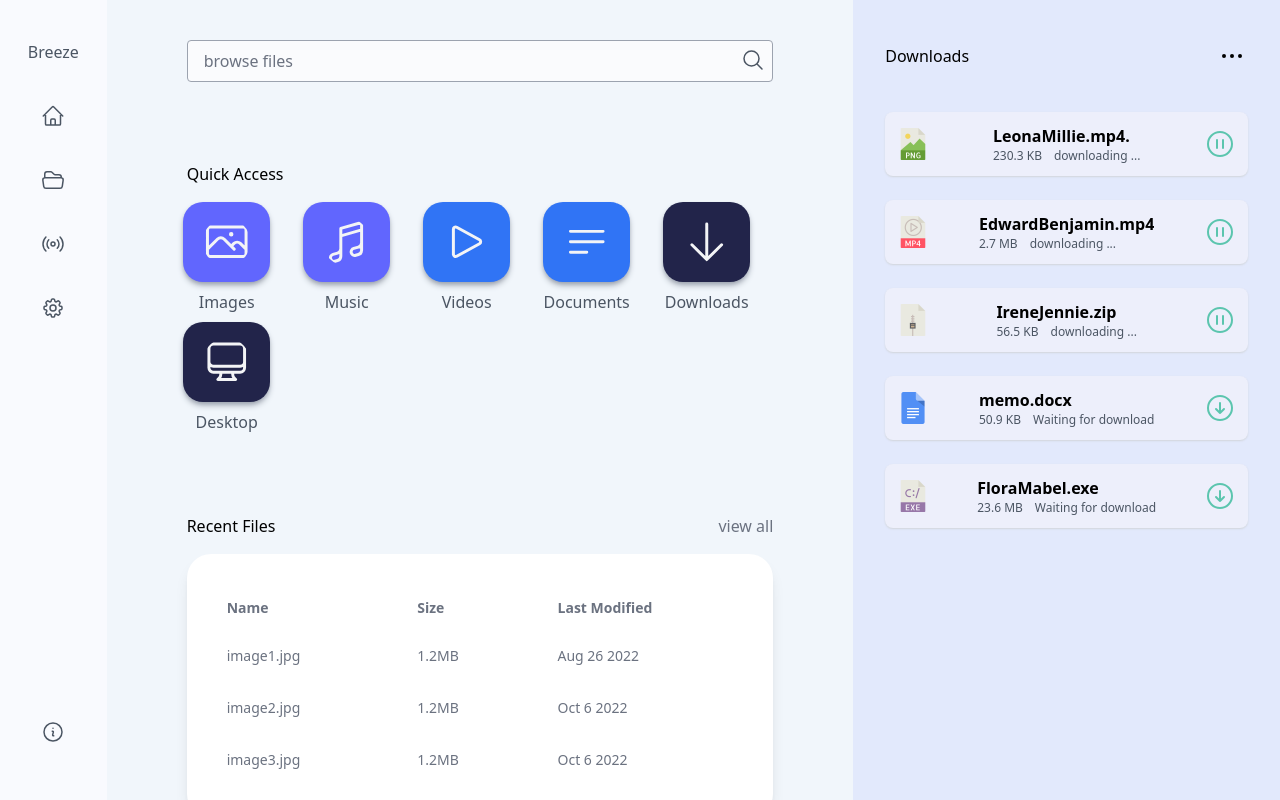
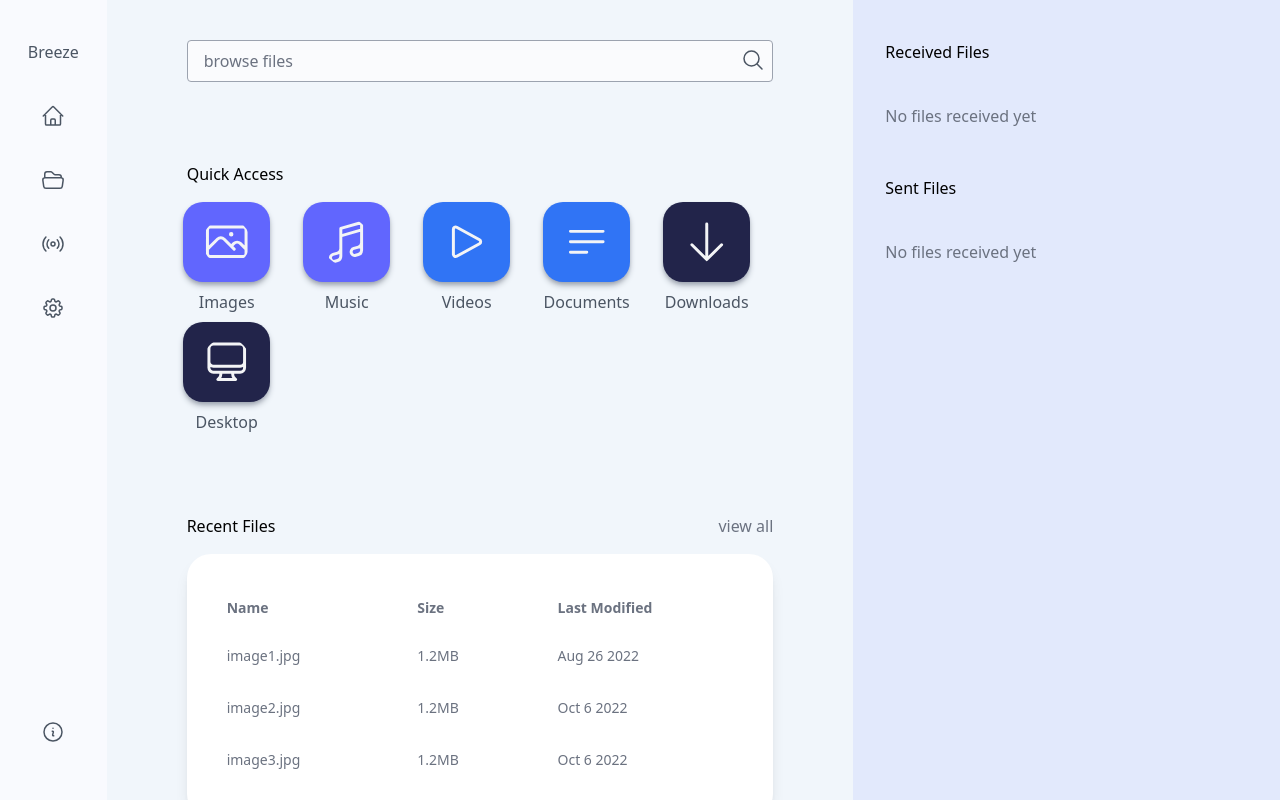
Before and after one commit to hurovroman/tauri_filesync, a Next.js app: page / in a window 1280 px wide. Built offline with nearby package versions, Linux system fonts and the light colour scheme.

Commit message:
removed dead code

```diff
--- a/src/components/AppAside.tsx
+++ b/src/components/AppAside.tsx
@@ -2,30 +2,13 @@ import FileCard, { FileInterface } from "./FileCard";
 
 
 const sampleFIles: FileInterface[] = [
-    {
+  /*   {
         fileType: "png",
         fileName: "LeonaMillie.mp4.",
         fileSize: 235809,
         downloadInProgress: true
     },
-    {
-        fileType: "mp4",
-        fileName: "EdwardBenjamin.mp4",
-        fileSize: 2794089,
-        downloadInProgress: true
-    },
-    {
-        fileType: "zip",
-        fileName: "IreneJennie.zip",
-        fileSize: 57889,
-        downloadInProgress: true
-    },
-   /*  {
-        fileType: "xls",
-        fileName: "IreneJennie.xls",
-        fileSize: 57889,
-        downloadInProgress: true
-    }, */
+
     {
         fileType: "docs",
         fileName: "memo.docx",
@@ -37,16 +20,14 @@ const sampleFIles: FileInterface[] = [
         fileName: "FloraMabel.exe",
         fileSize: 24790181,
         downloadInProgress: false
-    }
+    } */
 ]
 export default function Aside() {
     return (
         <aside className='col-span-4 pt-10 px-8  bg-[rgba(226,233,252,255)]   dark:border-l-mirage-x-700 dark:border-l dark:bg-mirage-600' >
             <h2 className='font-medium dark:text-gray-400 flex items-center justify-between mb-10'>
-                Downloads
-                <svg xmlns="http://www.w3.org/2000/svg" fill="none" viewBox="0 0 24 24" strokeWidth={1.5} stroke="currentColor" className="w-8 h-8 font-extrabold">
-                    <path strokeLinecap="round" strokeLinejoin="round" d="M6.75 12a.75.75 0 11-1.5 0 .75.75 0 011.5 0zM12.75 12a.75.75 0 11-1.5 0 .75.75 0 011.5 0zM18.75 12a.75.75 0 11-1.5 0 .75.75 0 011.5 0z" />
-                </svg>
+                Received Files
+
             </h2>
             {
                 /**
@@ -55,7 +36,23 @@ export default function Aside() {
                  */
             }
             {
-                sampleFIles.map((file, index) => (
+                sampleFIles.length == 0 ? <p className='text-gray-500 dark:text-gray-400'>No files received yet</p> : sampleFIles.map((file, index) => (
+                    <FileCard key={index} fileType={file.fileType} fileName={file.fileName} fileSize={file.fileSize} downloadInProgress={file.downloadInProgress} />
+                ))
+            }
+
+            <h2 className='font-medium mt-12 dark:text-gray-400 flex items-center justify-between mb-10'>
+                Sent Files
+
+            </h2>
+            {
+                /**
+                 * use state management to display files here
+                 * a procedure to determine the file type too and the right file icon should be aded
+                 */
+            }
+            {
+                sampleFIles.length == 0 ? <p className='text-gray-500 dark:text-gray-400'>No files received yet</p> : sampleFIles.map((file, index) => (
                     <FileCard key={index} fileType={file.fileType} fileName={file.fileName} fileSize={file.fileSize} downloadInProgress={file.downloadInProgress} />
                 ))
             }
--- a/src/components/AppNavigation.tsx
+++ b/src/components/AppNavigation.tsx
@@ -1,16 +1,17 @@
-import Home from '@/pages/home'
+// import Home from '@/pages/home'
 import { Cog8ToothIcon, HomeIcon, FolderOpenIcon, InformationCircleIcon } from '@heroicons/react/24/outline'
 import AppLogo from './AppLogo'
-import Link from 'next/link'
 import { DialogFilter, message } from '@tauri-apps/api/dialog';
 import { open } from '@tauri-apps/api/dialog';
-import { appDir } from '@tauri-apps/api/path';
 import { invoke } from '@tauri-apps/api/tauri';
-import { useState, useEffect } from 'react';
 import HostSpotIcon from './icons/HostSpotIcon';
+import { goToPage as gotoPage } from '@/utils';
 
 
-// give off connection details
+/**
+ * @function promptConnection - show connection details
+ * @return void
+ */
 async function promptConnection() {
     invoke('get_ip_address').then((ipAddr) => {
         message('connect to ' + ipAddr, {
@@ -20,11 +21,13 @@ async function promptConnection() {
             console.log(result)
         })
     })
-
 }
 
 
-// @function openFileManager
+/**
+ * @function openFileManager - opens a file manager
+ * @returns {Array<Files>} an array of selected files
+ */
 async function openFileManager() {
     // Open a selection dialog for directories
     const selected = await open({
@@ -49,8 +52,7 @@ async function openFileManager() {
     }
 }
 
-
-// allowed file extendion
+// allowed file extension
 const allowedExtension: DialogFilter[] = [{ name: 'image', extensions: ['ai', 'dxf', 'odg', 'fodg', 'svg', 'svgz', 'bmp', 'gif', 'ico', 'jpg', 'jpeg', 'png', 'psd', 'pdd', 'tga', 'tiff', 'xcf', 'xpm'] },
 { name: 'audio', extensions: ['au', 'aif', 'aifc', 'aiff', 'wav', 'flac', 'la', 'pac', 'm4a', 'ape', 'wv', 'wma', 'ast', 'mp2', 'mp3', 'spx', 'aac', 'mpc', 'ra', 'ogg', 'mid', 'm3u', 'pls'] },
 { name: 'pdf', extensions: ['pdf', 'ps'] },
@@ -72,7 +74,9 @@ interface Route {
 // the routes
 const routes: Route[] = [{
     path: '/',
-    icon: <HomeIcon />
+    icon: <HomeIcon />,
+    action: () => gotoPage({ routePath: "settings" })
+
 },
 {
     path: '/files',
@@ -86,18 +90,13 @@ const routes: Route[] = [{
 },
 {
     path: '/settings',
-    icon: <Cog8ToothIcon />
+    icon: <Cog8ToothIcon />,
+    action: () => gotoPage({ routePath: "settings" })
 },
 {
     path: '/help',
     icon: <InformationCircleIcon />
 },
-    // {
-    //     path: '/settings',
-    //     component: Home,
-    //     icon: <ArrowRightOnRectangleIcon />
-    // },
-
 ]
 
 
@@ -109,18 +108,16 @@ export default function Nav() {
                 overflowY: "hidden"
             }
         }>
-            <AppLogo />
+            {<AppLogo />}
             <ul className=' h-full flex flex-col items-center'>
                 {routes.map((route, index) => (
-                    <li key={index} className='w-6 h-6 my-5 first:mt-10 last:mt-auto last:mb-20 text-app-500'>
-                        <Link href={'#'} onClick={route.action}>
+                    <li key={index} className='w-6 h-6 my-5 first:mt-10 last:mt-auto last:mb-20 text-app-500 cursor-pointer'>
+                        <span onClick={route.action}>
                             <span className='sr-only'>
                                 {route.path}
                             </span>
-                            <span>
-                            </span>
                             {route.icon}
-                        </Link>
+                        </span>
                     </li>
                 ))}
             </ul>
--- a/src/pages/home.tsx
+++ /dev/null
@@ -1,12 +0,0 @@
-import { BeakerIcon } from '@heroicons/react/24/solid'
-
-export default function MyComponent() {
-    return (
-        <div>
-            <BeakerIcon className="h-6 w-6 text-blue-500" />
-            <p>
-                Lorem ipsum dolor sit amet consectetur, adipisicing elit. Aut, dolorum repellat debitis officiis facilis culpa itaque accusantium perspiciatis saepe recusandae, officia quis doloremque illum dolores voluptatum sed ullam consequatur. Quis?
-            </p>
-        </div>
-    )
-}
--- a/src/utils/index.ts
+++ b/src/utils/index.ts
@@ -31,3 +31,19 @@ export function goToNextPage() {
     window.history.forward()
 
 }
+
+/**
+ * @function gotoPage - to to the specified page
+ * @param routePath a string of the route path relative to the index route
+ */
+
+export interface AppRouterInterface {
+    routePath: string
+}
+export function goToPage({ routePath }: any) {
+    if ( typeof window !== 'undefined') {
+        // browser code
+        window.location.href = routePath;
+    }
+
+}
```
Also changed, not shown: file.html (deleted, +0 -48 lines), src/pages/index.tsx (+0 -47 lines), 2 other files (tests, documents, lock files or other folders).
